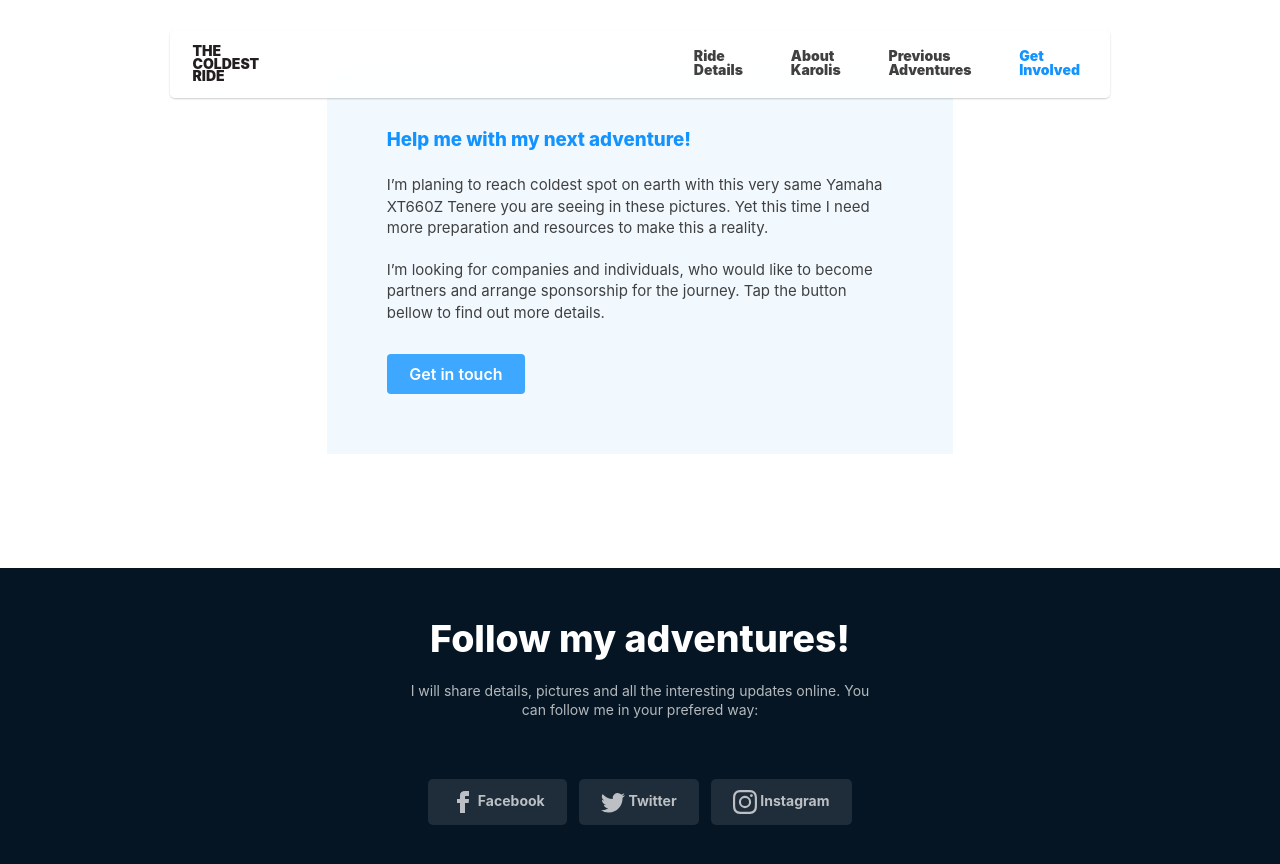
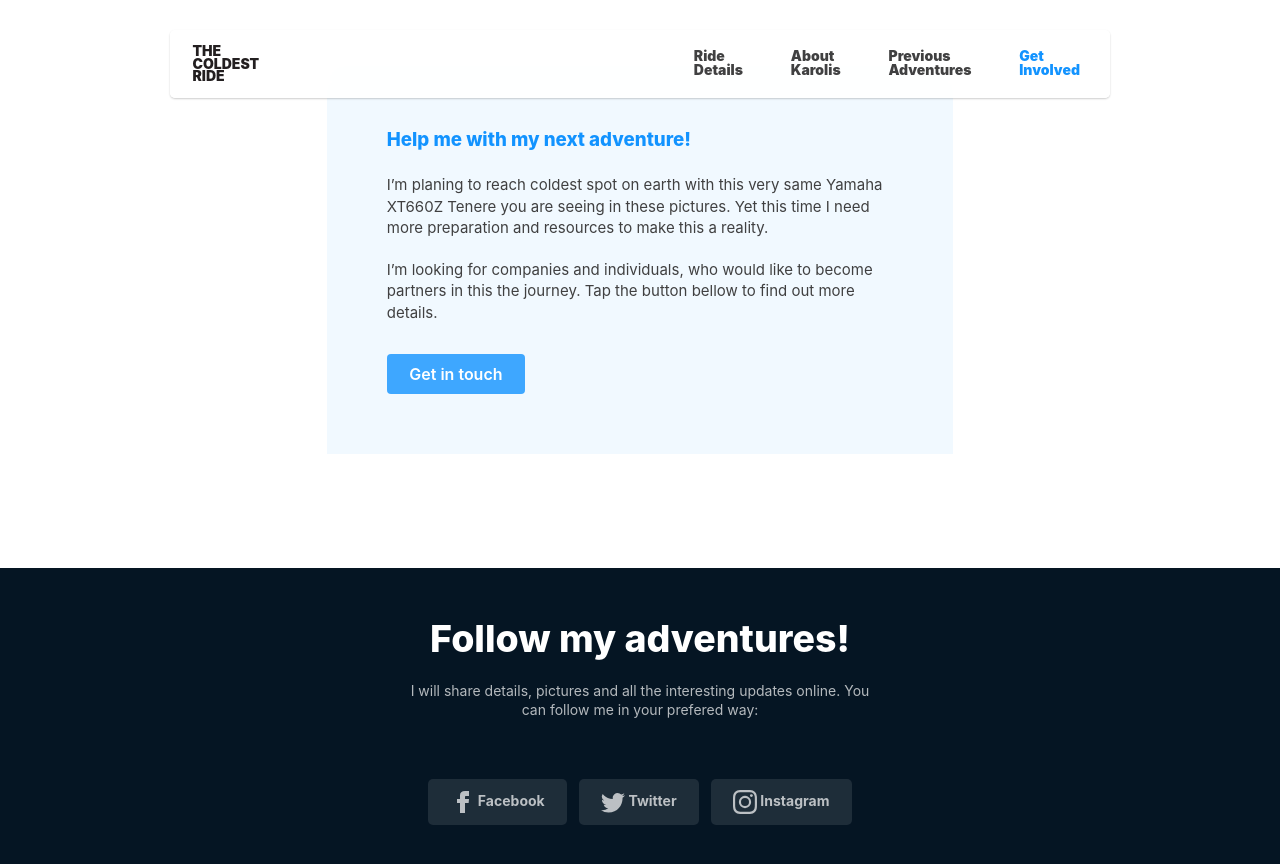
Before and after one commit to karolismieliauskas/thecoldestride.com, a Jekyll site: the page built from pages/morocco.html, in a window 1280 px wide and 900 px high, scrolled down 1491 px. Shown: the top 864 px of the window. Built offline with Jekyll 4.4.1, drawn with Linux system fonts in a browser that asks for light colours.

Commit message:
Update promo.yml

```diff
--- a/_data/promo.yml
+++ b/_data/promo.yml
@@ -3,6 +3,6 @@ banner:
   body: |
       I'm planing to reach coldest spot on earth with this very same Yamaha XT660Z Tenere you are seeing in these pictures. Yet this time I need more preparation and resources to make this a reality.
 
-      I'm looking for companies and individuals, who would like to become partners and arrange sponsorship for the journey. Tap the button bellow to find out more details.
+      I'm looking for companies and individuals, who would like to become partners in this the journey. Tap the button bellow to find out more details.
 
   action: Get in touch
```
